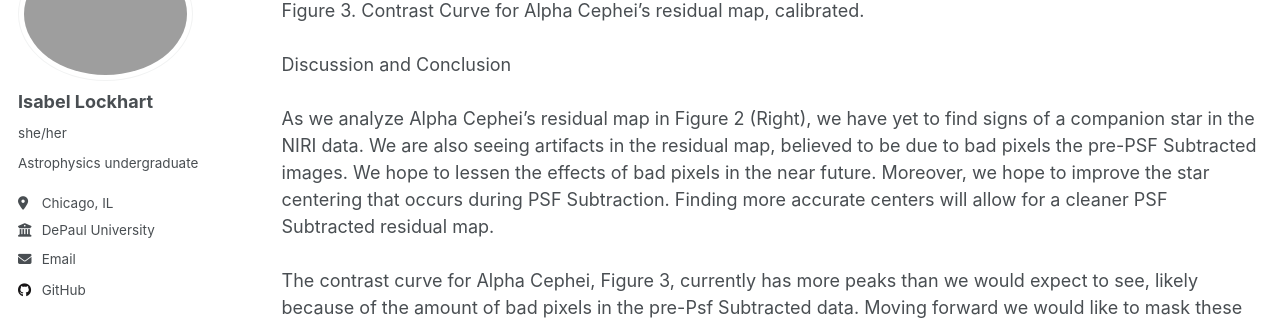
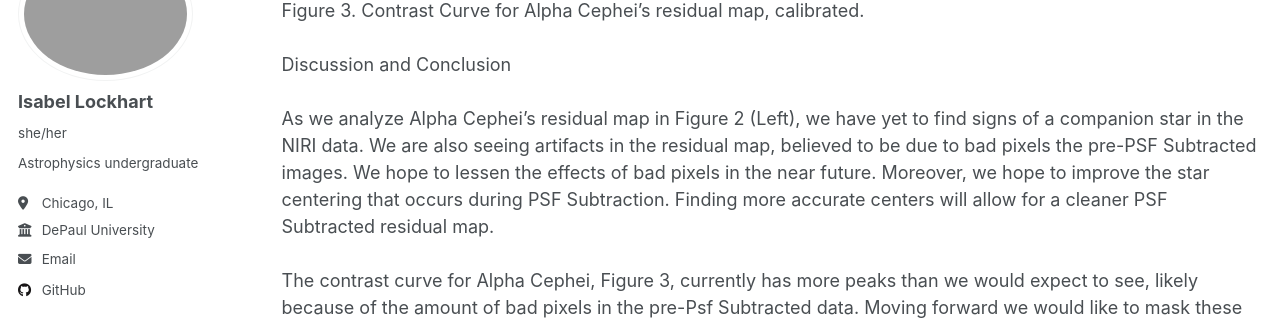
Before and after one commit to Isabel-Lockhart/CIERA, a Jekyll site: the page built from _pages/cierareu.html, in a window 1280 px wide and 900 px high, scrolled down 4084 px. Shown: the part 152-472 px from the top of the window. Built offline with Jekyll 4.4.1, drawn with Linux system fonts in a browser that asks for light colours; a script that is not in the unit is left out.

Commit message:
Update cierareu.html

```diff
--- a/_pages/cierareu.html
+++ b/_pages/cierareu.html
@@ -114,7 +114,7 @@ Figure 3. Contrast Curve for Alpha Cephei’s residual map, calibrated. <br><br>
 
 Discussion and Conclusion<br><br>
 
-As we analyze Alpha Cephei’s residual map in Figure 2 (Right), we have yet to find signs of a companion star in the
+As we analyze Alpha Cephei’s residual map in Figure 2 (Left), we have yet to find signs of a companion star in the
 NIRI data. We are also seeing artifacts in the residual map, believed to be due to bad pixels the pre-PSF Subtracted
 images. We hope to lessen the effects of bad pixels in the near future. Moreover, we hope to improve the star centering
 that occurs during PSF Subtraction. Finding more accurate centers will allow for a cleaner PSF Subtracted residual
```
